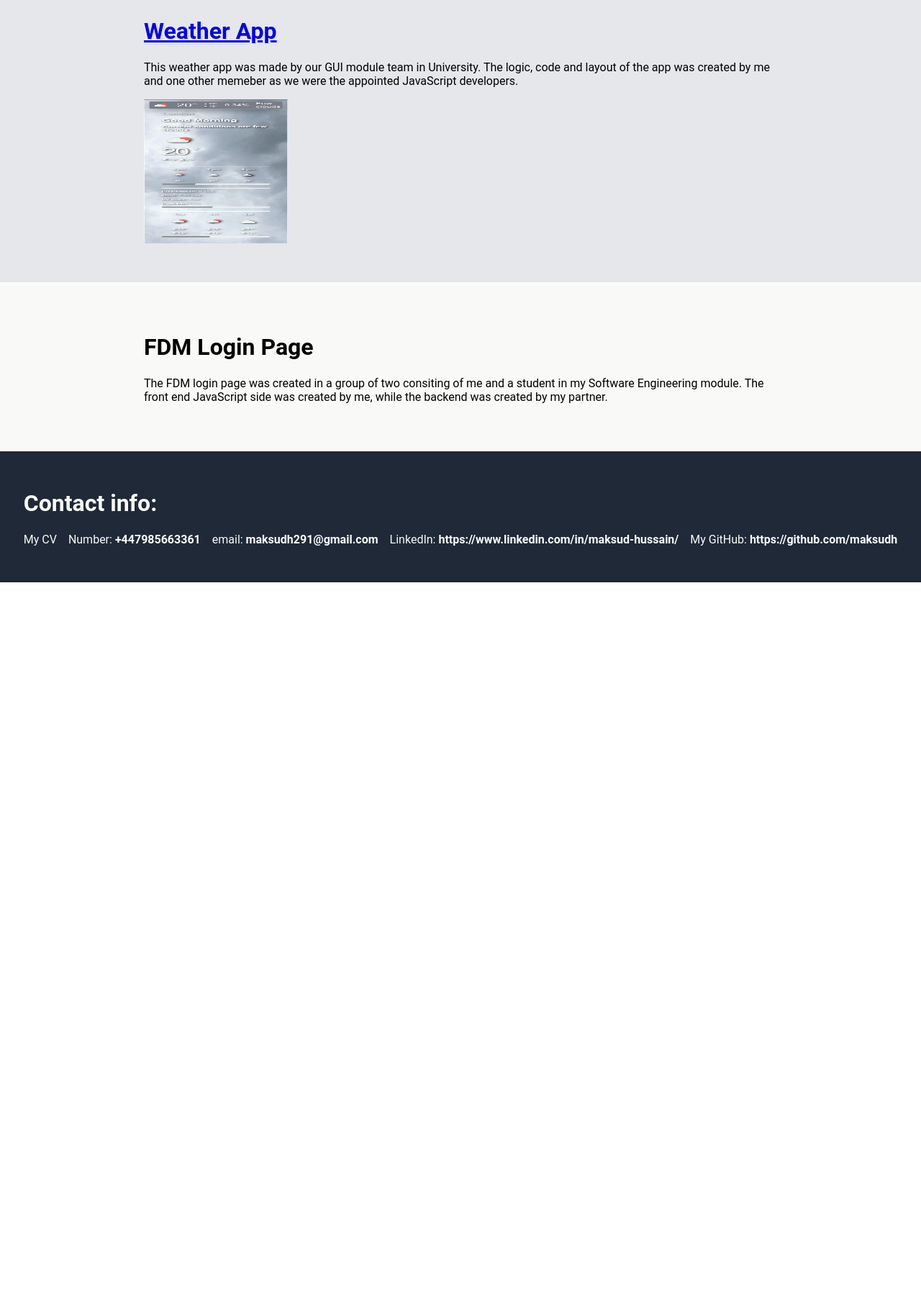
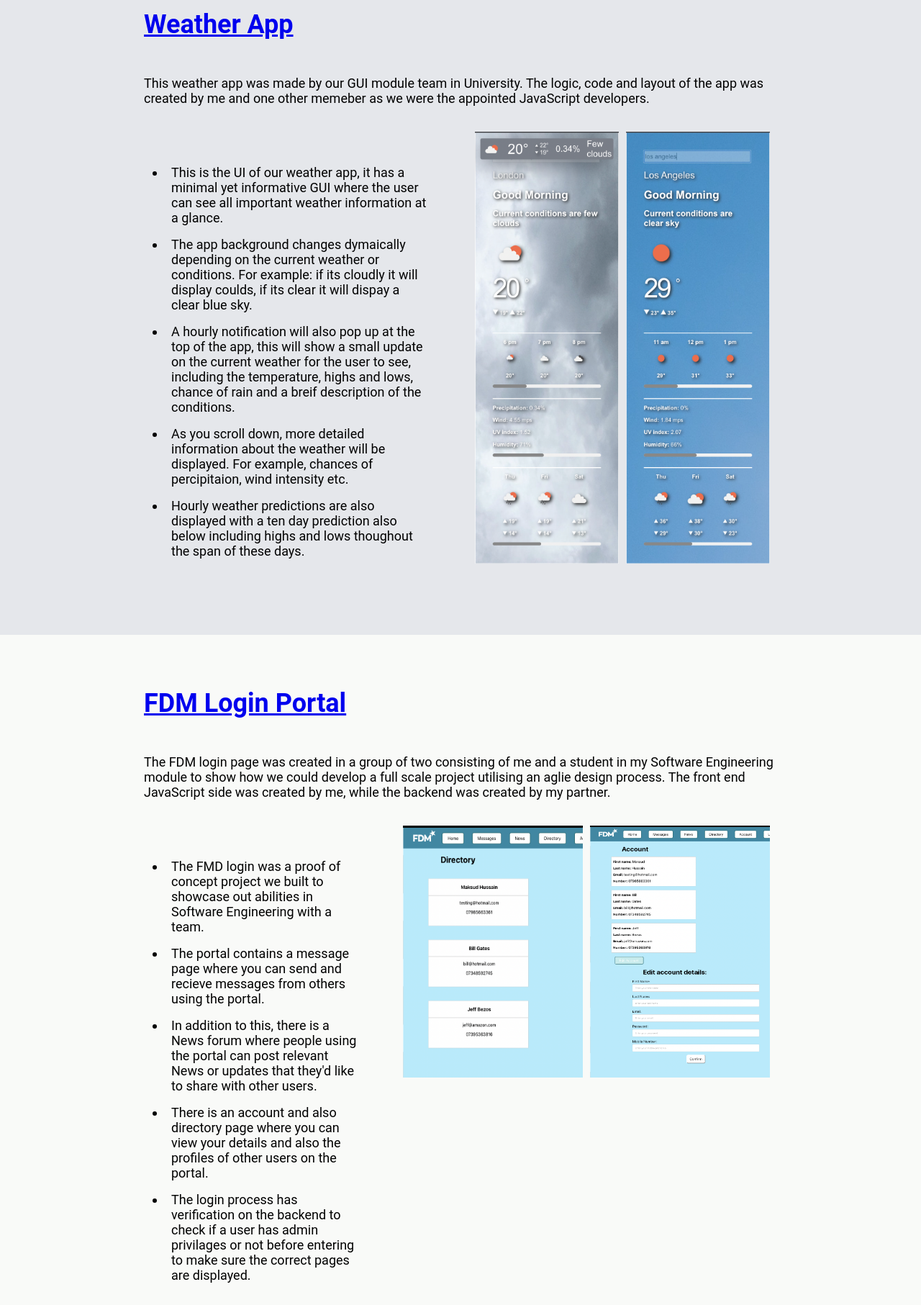
Before and after one commit to maksudh/Portfolio, a plain HTML site: page index.html in a window 1280 px wide. Shown: the part 941-2754 px from the top of the page at 72% size. Before the commit the page ends 1750 px from the top, so only its background shows below. Drawn offline with Linux system fonts and the light colour scheme.

Commit message:
added FMD images, added new layouts for projects, added working hyperlinks

```diff
--- a/index.html
+++ b/index.html
@@ -10,61 +10,129 @@
 <body>
     <div class="header">
         <div class="logo">
-            Mak's Portfolio
+            Maksud's Portfolio
         </div>
         <div class="header-links">
             <ul>
-                <li>Skills</li>
-                <li>Projects</li>
+                <li><a href="#skillslink">Skills</a></li>
+                <li><a href="#projectslink">Projects</a></li>
                 <li>About Me</li>
-                <li>Contacts</li>
+                <li><a href="#contactlinks">Contacts</a></li>
             </ul>
         </div>
     </div>
     <div class="hero">
         <div class="main-title">
             <div class="title-text">Hello, I'm Maksud and this is my portfolio page!</div>
-            <div class="subtext"><b>I am a Computer Scientist in my final year with the goal of becoming Data Engineer</b>
+            <div class="subtext"><b>I am a Computer Scientist in my final year with the goal of becoming a Data Engineer</b>
                 <br><br> This page contains information about my skills, projects and a little bit about me.
                 <br>Please feel free to check out my contacts for my github, linked in and ways to contact me!
             </div>
         </div>
         <div></div>
     </div>
-    <div class="title">My projects</div>
+    <div id="projectslink" class="title">My projects</div>
     <div class="container">
         <div class="info">
-            <a href="#weatherappinfo"><img src="defaultweather.png" alt="Thumbnail image of my weather app"></a>
+            <a href="#weatherapplink"><img src="defaultweather.png"
+                style="width:200px;height:200px" alt="Thumbnail image of my weather app"></a>
             <div class="text">Weather app with minmal dynamic GUI (University project)</div>
         </div>
         <div class="info">
-            <img src="fmd-250x250.png" alt="FDM logo">
+            <a href="#fdmlink"><img src="fmd-250x250.png" style="width:200px;height:200px" alt="FDM logo"></a>
             <div class="text">Login Portal for FDM (University project)</div>
         </div>
         <div class="info">
-            <img src="planning.jpg" alt="image of planning written out">
+            <img src="planning.jpg" style="width:200px;height:200px" alt="image of planning written out">
             <div class="text">More in the works!</div>
         </div>
     </div>
-    <div class="project1">
+    <div id="weatherapplink" class="project1">
+        <h1><a href="https://github.com/maksudh/weather-app">Weather App</a></h1>
         <div>
-            <h1><a id="'weatherappinfo" href="https://github.com/maksudh/weather-app">Weather App</a></h1>
             <p>This weather app was made by our GUI module team in University. The logic, code
                 and layout of the app was created by me and one other memeber as we were the
                 appointed JavaScript developers.
             </p>
-            <img src="londonweather.png" alt="London weather app">
+        </div>
+        <div class="innerproject">
+            <ol>
+                <li>
+                    This is the UI of our weather app, it has a minimal yet informative GUI where the user
+                    can see all important weather information at a glance.
+                </li>
+                <li>
+                    The app background changes dymaically depending on the current weather or conditions.
+                    For example: if its cloudly it will display coulds, if its clear it will dispay a clear blue sky.
+                </li>
+                <li>
+                    A hourly notification will also pop up at the top of the app, this will show a small
+                    update on the current weather for the user to see, including the temperature, highs and
+                    lows, chance of rain and a breif description of the conditions.
+                </li>
+                <li>
+                    As you scroll down, more detailed information about the weather will be displayed. For example,
+                    chances of percipitaion, wind intensity etc.
+                </li>
+                <li>
+                    Hourly weather predictions are also displayed with a ten day prediction also below including
+                    highs and lows thoughout the span of these days.
+                </li>
+            </ol>
+            <div class="barrier">
+                <img src="londonweather.png" style="width:200px;height:600px" alt="London weather app">
+            </div>
+            <div>
+                <img src="laweather.png" style="width:200px;height:600px" alt="la weather app">
+            </div>
         </div>
     </div>
-    <div class="project2">
+    <div id="fdmlink" class="project2">
+        <h1><a href="https://github.com/maksudh/">FDM Login Portal</a></h1>
         <div>
-            <h1>FDM Login Page</h1>
-            <p>The FDM login page was created in a group of two consiting of me and a student
-                in my Software Engineering module. The front end JavaScript side was created by
-            me, while the backend was created by my partner. </p>
+            <p>The FDM login page was created in a group of two consisting of me and a student in my Software
+                Engineering module to show how we could develop a full scale project utilising an aglie design process.
+                The front end JavaScript side was created by me, while the backend was created by my partner.
+            </p>
+        </div>
+        <div class="innerproject">
+            <ol>
+                <li>
+                    The FMD login was a proof of concept project we built to showcase out abilities in Software Engineering
+                    with a team.
+                </li>
+                <li>
+                    The portal contains a message page where you can send and recieve messages from others using the
+                    portal.
+                </li>
+                <li>
+                    In addition to this, there is a News forum where people using the portal can post relevant News
+                    or updates that they'd like to share with other users.
+                </li>
+                <li>
+                    There is an account and also directory page where you can view your details and also the
+                    profiles of other users on the portal.
+                </li>
+                <li>
+                    The login process has verification on the backend to check if a user has admin privilages or not before
+                    entering to make sure the correct pages are displayed.
+                </li>
+            </ol>
+            <div class="barrier">
+                <img src="fmdlogin1.png" style="width:250px;height:350px" alt="London weather app">
+            </div>
+            <div>
+                <img src="fdmlogin2.png" style="width:250px;height:350px" alt="la weather app">
+            </div>
         </div>
     </div>
-    <div class="footer">
+    <div id="skillslink" class="skills">
+        <h1>Skills</h1>
+        <div>
+
+        </div>
+    </div>
+    <div id="contactlinks" class="footer">
         <div>
             <h1>Contact info: </h1>
             <ul>
--- a/style.css
+++ b/style.css
@@ -1,8 +1,3 @@
-img {
-    width: 200px;
-    height: 200px;
-}
-
 body {
     font-family: Roboto, sans-serif;
     display: flex;
@@ -20,7 +15,6 @@ body {
     flex-direction: row;
     justify-content: space-around;
     align-items: center;
-    padding: 15px;
 }
 
 .subtext, .header-links {
@@ -122,7 +116,7 @@ ul {
     text-align: center;
 }
 
-/* Quote box */
+/* project box */
 
 .project1, .project2 {
     display: flex;
@@ -130,10 +124,31 @@ ul {
     padding: 50px 200px;
     background-color: #E5E7EB;
     gap: 8px;
+    font-size: large;
 }
 
 .project2 {
     background-color: #f9faf8;
+}
+
+.innerproject {
+    display: flex;
+    flex-direction: row;
+    padding: 10px;
+    gap: 10px;
+}
+
+.barrier {
+    padding-left: 25px;
+}
+
+ol {
+    list-style: disc;
+    padding: 20px
+}
+
+li {
+    padding: 8px;
 }
 
 .quote-content {
```
Also changed, not shown: fdmlogin2.png (added), fmdlogin1.png (added).
